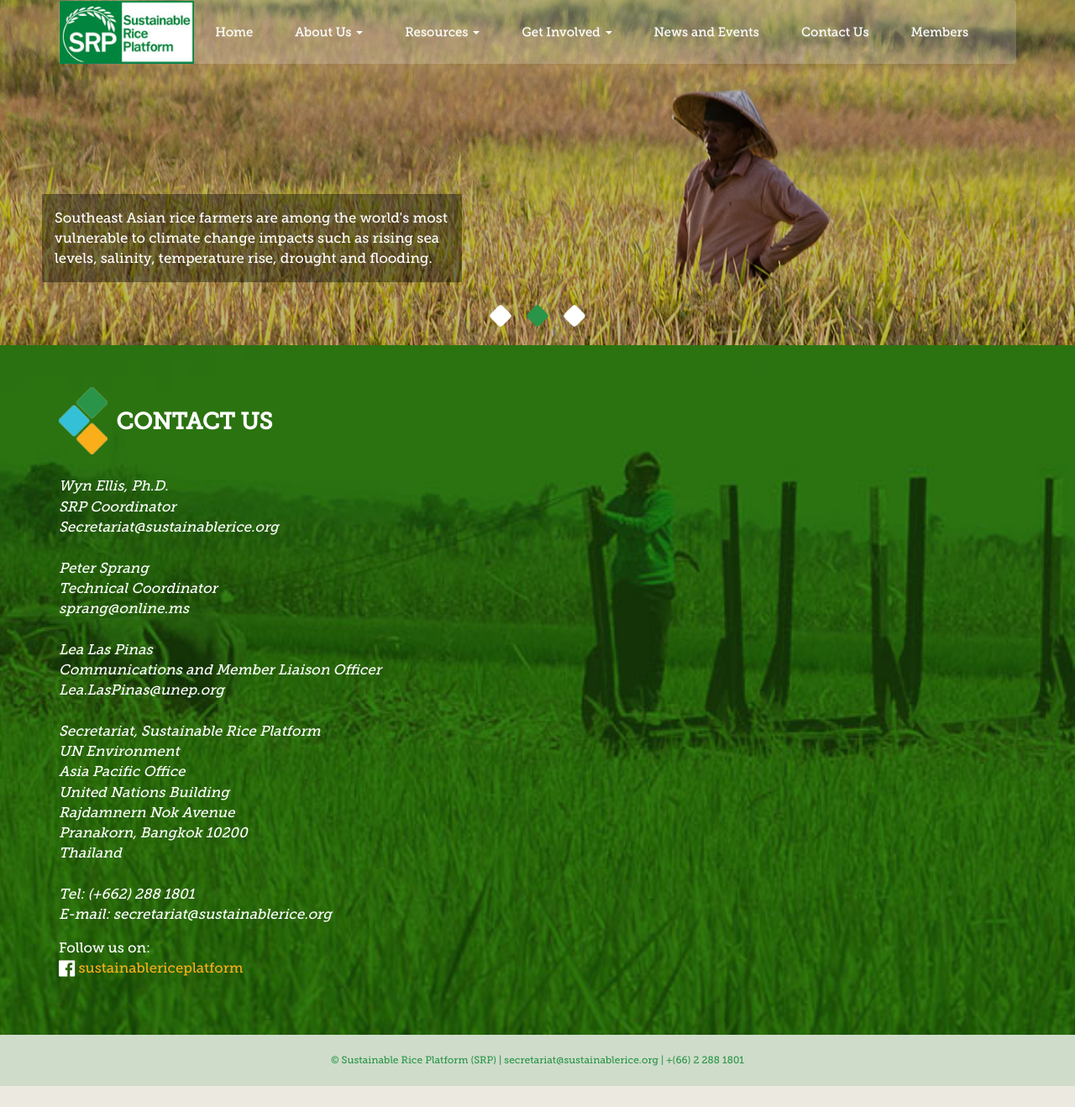
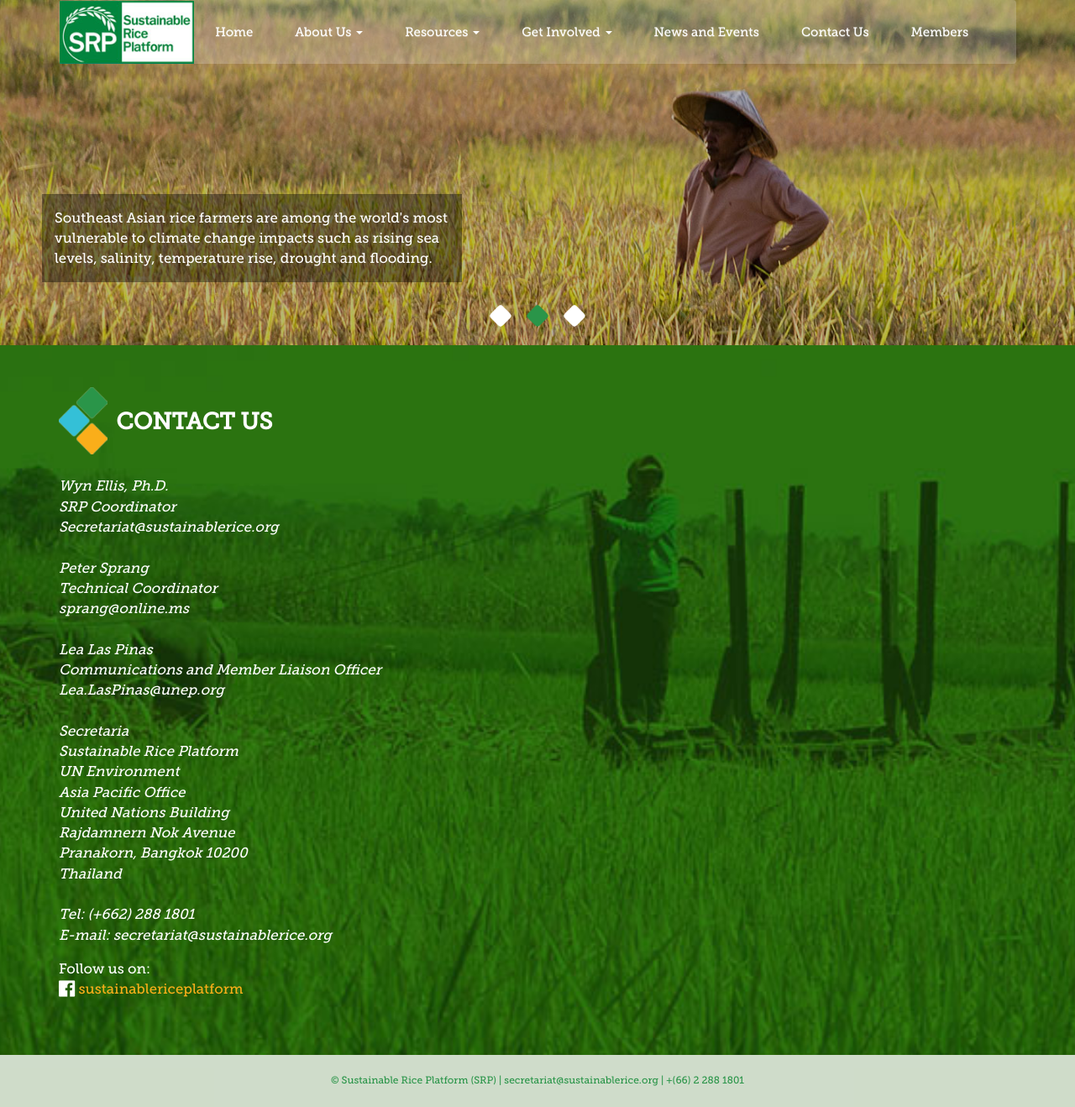
Before and after one commit to sustainablericeplatform/sustainablericeplatform.github.io, a Jekyll site: the page built from Contact-Us/index.html, in a window 1280 px wide. Shown: the whole page at 84% size. Built offline with Jekyll 4.4.1, drawn with Linux system fonts in a browser that asks for light colours; before the commit the page ends 1293 px from its top, so only the background shows below that.

Commit message:
Update index.html

```diff
--- a/Contact-Us/index.html
+++ b/Contact-Us/index.html
@@ -24,7 +24,8 @@
                     Communications and Member Liaison Officer<br>
                     Lea.LasPinas@unep.org<br>
                     <br>
-                    Secretariat, Sustainable Rice Platform <br>
+                    Secretaria<br>
+                    Sustainable Rice Platform <br>
                     UN Environment<br>
                     Asia Pacific Office<br>
                     United Nations Building<br>
```
